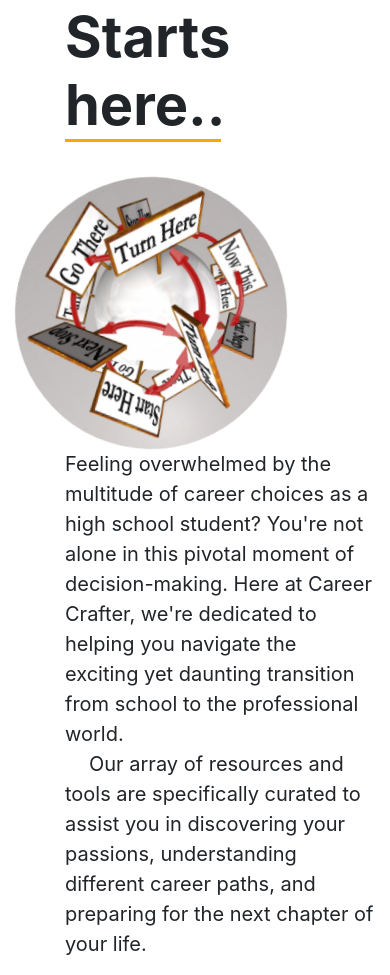
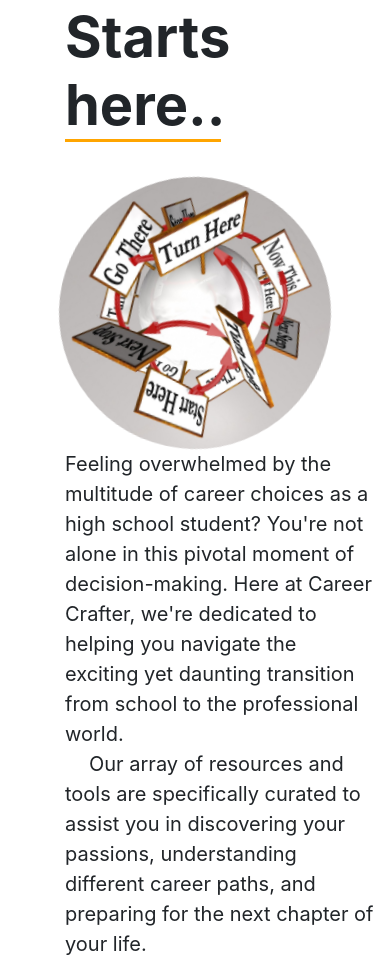
Before and after one commit to bMadhavvarma/Career-Guidance, a plain HTML site: page index.html in a window 390 px wide. Shown: the part 1024-1999 px from the top of the page. Drawn offline with nearby package versions, Linux system fonts and the light colour scheme.

Commit message:
Update index.html

```diff
--- a/index.html
+++ b/index.html
@@ -106,7 +106,7 @@
             Your Future <br /><span>Starts here..</span>
           </h1>
         </div>
-        <div class="col-12 col-sm-6 d-block d-sm-none">
+        <div class="col-12 col-sm-6 d-block d-sm-none text-center">
 
            <img src="./images/image1.jpg" class="image2">
 
```
